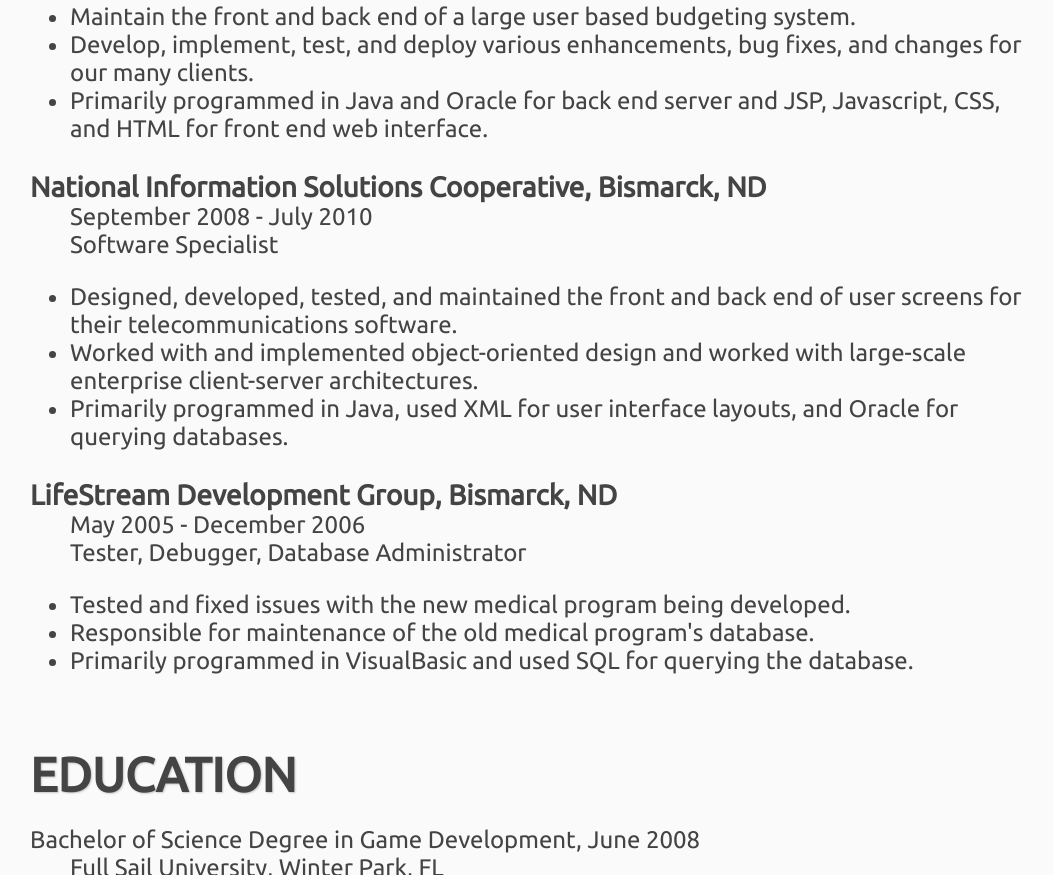
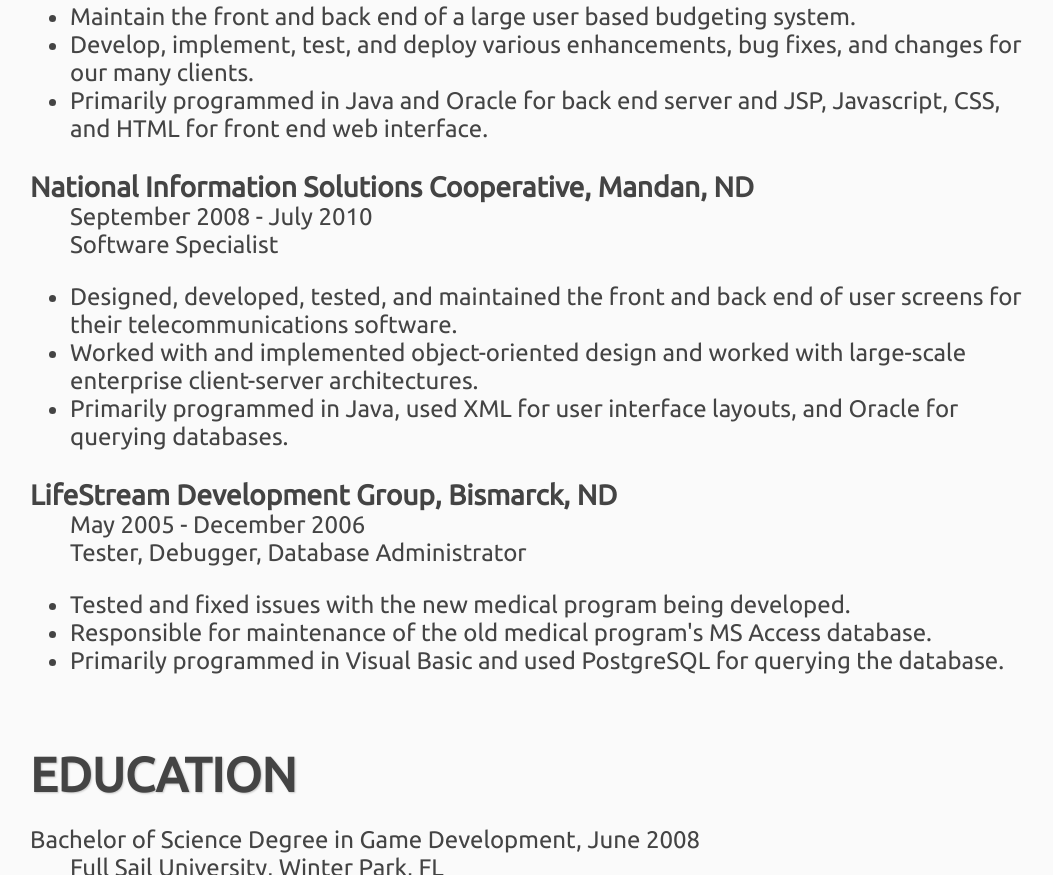
Before and after one commit to nick1n/nicholasness.com, a plain HTML site: page index.html in a window 1280 px wide. Shown: the part 1182-2057 px from the top of the page, without its empty margins (106-1159 px from the left). Drawn offline with Linux system fonts and the light colour scheme.

Commit message:
A few updates

```diff
--- a/index.html
+++ b/index.html
@@ -24,7 +24,7 @@
 
     <h1>TECHNICAL SKILLS</h1>
     <dl>
-      <dt><strong>Platforms:</strong> Windows XP/7/8, macOS, Android, iOS</dt>
+      <dt><strong>Platforms:</strong> Windows XP/7/8, macOS, Android, iOS; Chrome, Firefox, Safari, Edge, IE</dt>
       <dt><strong>Languages:</strong> JS/ES2015, PHP, Java, C/C++, C#, Visual Basic, SQL, CSS/LESS/SCSS, HTML/XML</dt>
       <dt><strong>Databases:</strong> ProgreSQL, MySQL, Redis, Oracle, MS Access; Postico, phpMyAdmin, Workbench</dt>
       <dt><strong>Software:</strong> Sublime Text, Git, Drupal, WordPress, TodayCMS, tao|cms, Eclipse, Visual Studio, IntelliJ, Tortoise SVN, Alienbrain, OpenOffice, Norton, MS Office (Word, Excel, Outlook)</dt>
@@ -51,7 +51,7 @@
         <li>Primarily programmed in Java and Oracle for back end server and JSP, Javascript, CSS, and HTML for front end web interface.</li>
       </ul>
 
-      <dt><h3>National Information Solutions Cooperative, Bismarck, ND</h3></dt>
+      <dt><h3>National Information Solutions Cooperative, Mandan, ND</h3></dt>
       <dd>September 2008 - July 2010</dd>
       <dd>Software Specialist</dd>
       <ul>
@@ -65,8 +65,8 @@
       <dd>Tester, Debugger, Database Administrator</dd>
       <ul>
         <li>Tested and fixed issues with the new medical program being developed.</li>
-        <li>Responsible for maintenance of the old medical program's database.</li>
-        <li>Primarily programmed in VisualBasic and used SQL for querying the database.</li>
+        <li>Responsible for maintenance of the old medical program's MS Access database.</li>
+        <li>Primarily programmed in Visual Basic and used PostgreSQL for querying the database.</li>
       </ul>
     </dl>
 
```
